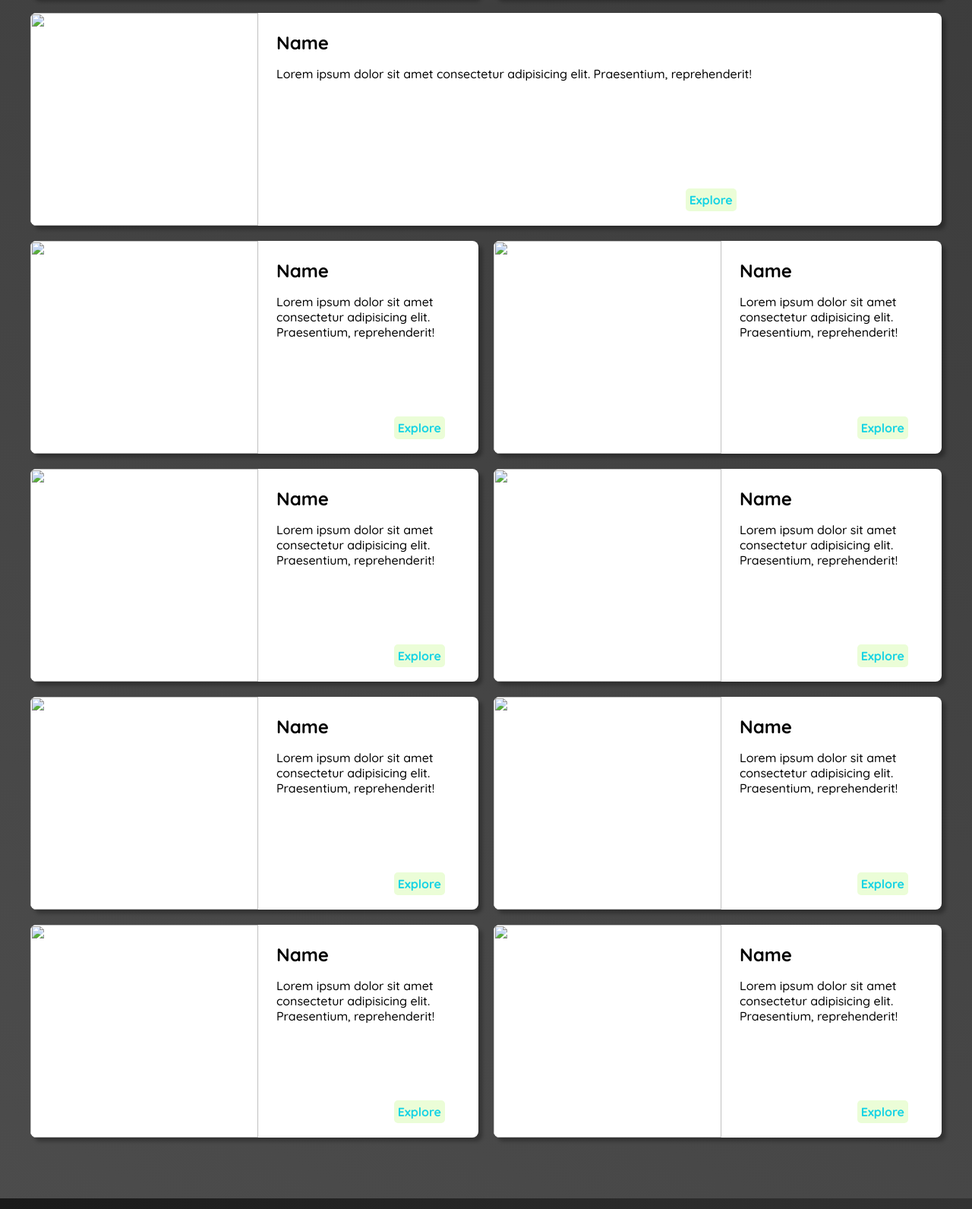
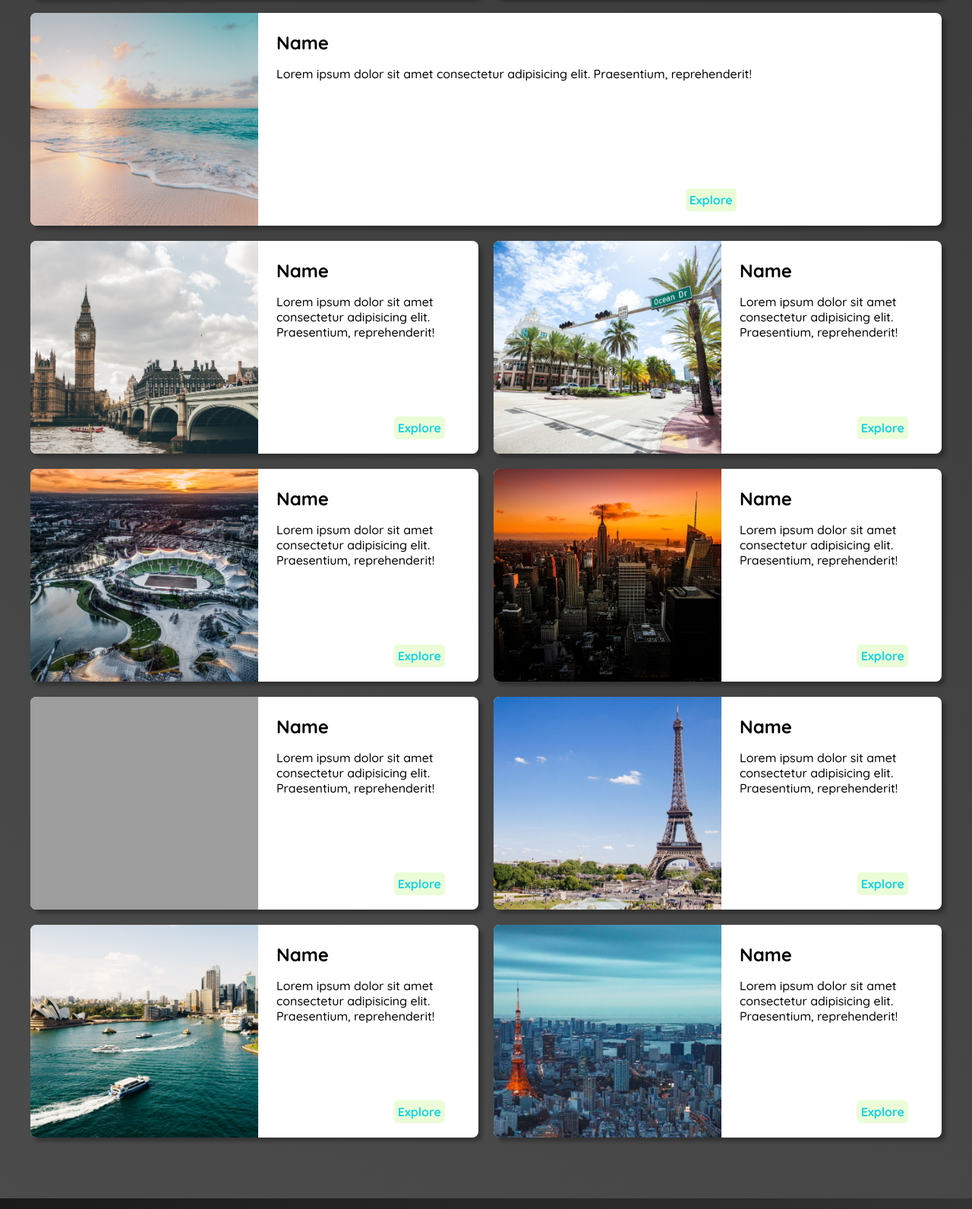
Before and after one commit to raahim21/places, a plain HTML site: page places.html in a window 1280 px wide. Shown: the part 382-1973 px from the top of the page at 76% size. Drawn offline with Linux system fonts and the light colour scheme; the site is published under a folder, as on GitHub Pages, so addresses that start at the root find nothing.

Commit message:
Update places.html
Fixed wrong url paths

```diff
--- a/places.html
+++ b/places.html
@@ -15,7 +15,7 @@
 
     <header id="container">
       <div id="page-logo">
-        <a href="/">Travel goals</a>
+        <a href="index.html">Travel goals</a>
       </div>
       <nav>
         <ul>
@@ -31,7 +31,7 @@
 
       <ul>
         <li>
-          <img src="/images/places/bali.jpg" alt="">
+          <img src="images/places/bali.jpg" alt="">
           <div class="card-content">
             <div>
               <h2>Name</h2>
@@ -45,7 +45,7 @@
         </li>
 
         <li>
-          <img src="/images/places/barcelona.jpg" alt="">
+          <img src="images/places/barcelona.jpg" alt="">
           <div class="card-content">
             <div>
               <h2>Name</h2>
@@ -59,7 +59,7 @@
         </li>
 
         <li>
-          <img src="/images/places/hawaii.jpg" alt="">
+          <img src="images/places/hawaii.jpg" alt="">
           <div class="card-content">
             <div>
               <h2>Name</h2>
@@ -73,7 +73,7 @@
         </li>
 
         <li>
-          <img src="/images/places/london.jpg" alt="">
+          <img src="images/places/london.jpg" alt="">
           <div class="card-content">
             <div>
               <h2>Name</h2>
@@ -87,7 +87,7 @@
         </li>
 
         <li>
-          <img src="/images/places/miami.jpg" alt="">
+          <img src="images/places/miami.jpg" alt="">
           <div class="card-content">
             <div>
               <h2>Name</h2>
@@ -101,7 +101,7 @@
         </li>
 
         <li>
-          <img src="/images/places/munich.jpg" alt="">
+          <img src="images/places/munich.jpg" alt="">
           <div class="card-content">
             <div>
               <h2>Name</h2>
@@ -115,7 +115,7 @@
         </li>
 
         <li>
-          <img src="/images/places/new-york-city.jpg" alt="">
+          <img src="images/places/new-york-city.jpg" alt="">
           <div class="card-content">
             <div>
               <h2>Name</h2>
@@ -129,7 +129,7 @@
         </li>
 
         <li>
-          <img src="/images/places/ocean.jpg" alt="">
+          <img src="images/places/ocean.jpg" alt="">
           <div class="card-content">
             <div>
               <h2>Name</h2>
@@ -143,7 +143,7 @@
         </li>
 
         <li>
-          <img src="/images/places/paris.jpg" alt="">
+          <img src="images/places/paris.jpg" alt="">
           <div class="card-content">
             <div>
               <h2>Name</h2>
@@ -157,7 +157,7 @@
         </li>
 
         <li>
-          <img src="/images/places/sydney.jpg" alt="">
+          <img src="images/places/sydney.jpg" alt="">
           <div class="card-content">
             <div>
               <h2>Name</h2>
@@ -171,7 +171,7 @@
         </li>
 
         <li>
-          <img src="/images/places/tokyo.jpg" alt="">
+          <img src="images/places/tokyo.jpg" alt="">
           <div class="card-content">
             <div>
               <h2>Name</h2>
@@ -189,12 +189,12 @@
 
 <footer>
   <a href="">
-    <img src="/images/icons/icons8-facebook-50(1).png" alt="">
+    <img src="images/icons/icons8-facebook-50(1).png" alt="">
   </a>
 
 
   <a href="">
-    <img src="/images/icons/icons8-insta-50(1).png" alt="">
+    <img src="images/icons/icons8-insta-50(1).png" alt="">
   </a>
 
   <p class="footer-text">Copyright 2025@, ALL rights reserved</p>
```
